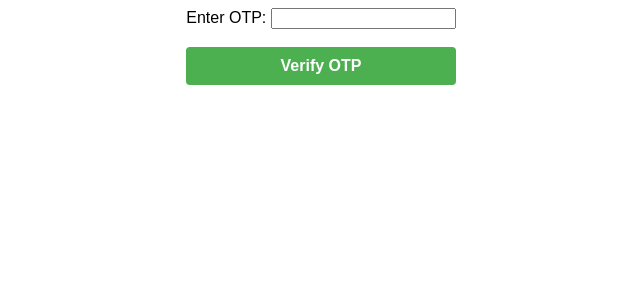
After one commit to Dheeraj7474/ecom_website, a Django app: template store/templates/enter_otp.html in a window 1280 px wide. The commit adds this page. Shown: the top 300 px of the page, without its empty margins (319-959 px from the left). Run offline with Django 3.2, Linux system fonts and the light colour scheme; the template is opened without the code that fills it: most values are stand-ins (such as "Sample title", 1, 10 or a date in 2020).

Commit message:
two factor auth twilio

```diff
--- /dev/null
+++ b/store/templates/enter_otp.html
@@ -0,0 +1,57 @@
+<!DOCTYPE html>
+<html lang="en">
+<head>
+    <meta charset="UTF-8">
+    <meta name="viewport" content="width=device-width, initial-scale=1.0">
+    <style>
+        body {
+            font-family: Arial, sans-serif;
+        }
+        .otp-form {
+            display: flex;
+            flex-direction: column;
+            align-items: center;
+            justify-content: center;
+            width: 100%;
+            max-width: 400px;
+            margin: 0 auto;
+        }
+        .otp-form input[type="text"] {
+            width: 100%;
+            padding: 10px;
+            margin-bottom: 20px;
+            font-size: 16px;
+            border: 1px solid #ccc;
+            border-radius: 4px;
+            outline: none;
+        }
+        .otp-form input[type="submit"] {
+            width: 100%;
+            padding: 10px;
+            font-size: 16px;
+            font-weight: bold;
+            color: white;
+            background-color: #4CAF50;
+            border: none;
+            border-radius: 4px;
+            cursor: pointer;
+        }
+        .otp-form input[type="submit"]:hover {
+            background-color: #45a049;
+        }
+    </style>
+</head>
+<body>
+    <form class="otp-form" action="/verify-otp" method="post">
+        {% csrf_token %}
+        <div>
+        <label for="otp">Enter OTP:</label>
+        <input type="number" id="user_otp" name="user_otp" required>
+        <input type="hidden" id="twilio_otp" name="twilio_otp" value="{{otp}}">
+        <br>
+        <br>
+        <input type="submit" value="Verify OTP">
+        </div>
+    </form>
+</body>
+</html>
--- a/store/templates/update_form.html
+++ b/store/templates/update_form.html
@@ -82,5 +82,4 @@
         {% endfor %}
     </div>
 </body>
-<script src="/Code/store/templates/script.js"></script>
 </html>
--- a/store/urls.py
+++ b/store/urls.py
@@ -1,5 +1,6 @@
 from django.contrib import admin
-from django.urls import path
+from django.urls import include, path
+from django.urls import re_path
 
 from store.views.update_costs import UpdateCostsView
 from .views.home import Index , store
@@ -12,12 +13,12 @@ from .middlewares.auth import  auth_middleware
 from .views.details import DetailsView
 from .views.update_form import UpdateFormView
 from .views.update_costs import UpdateCostsView
+from .views.views import MessageHandler
 
 
 urlpatterns = [
     path('', Index.as_view(), name='homepage'),
     path('store', store , name='store'),
-
     path('signup', Signup.as_view(), name='signup'),
     path('login', Login.as_view(), name='login'),
     path('logout', logout , name='logout'),
@@ -26,5 +27,9 @@ urlpatterns = [
     path('orders', auth_middleware(OrderView.as_view()), name='orders'),
     path('details', auth_middleware(DetailsView.as_view()), name='details'),
     path('update-form',UpdateFormView.as_view(),name='updateform'),
-    path('update-costs',UpdateCostsView.as_view(),name='updatecosts')
+    path('update-costs',UpdateCostsView.as_view(),name='updatecosts'),
+    path('twilio',MessageHandler.register, name='twilio'),
+    path('enter-otp',MessageHandler.enter_otp,name='enter-otp'),
+    path('verify-otp',MessageHandler.verify_otp,name='verify-otp')
+
 ]
--- a/store/views/login.py
+++ b/store/views/login.py
@@ -20,9 +20,10 @@ class Login(View):
             flag = check_password (password, customer.password)
             if flag:
                 request.session['customer'] = customer.id
-
+                return redirect('twilio')
                 if Login.return_url:
-                    return HttpResponseRedirect (Login.return_url)
+                    # return HttpResponseRedirect (Login.return_url)
+                    return redirect ('twilio')
                 else:
                     Login.return_url = None
                     return redirect ('homepage')
```
Also changed, not shown: Eshop/settings.py (+12 -2 lines), store/templates/home.html (added, +56 -0 lines), store/templates/script.js (deleted, +0 -69 lines), store/views/views.py (added, +36 -0 lines), db.sqlite3.
